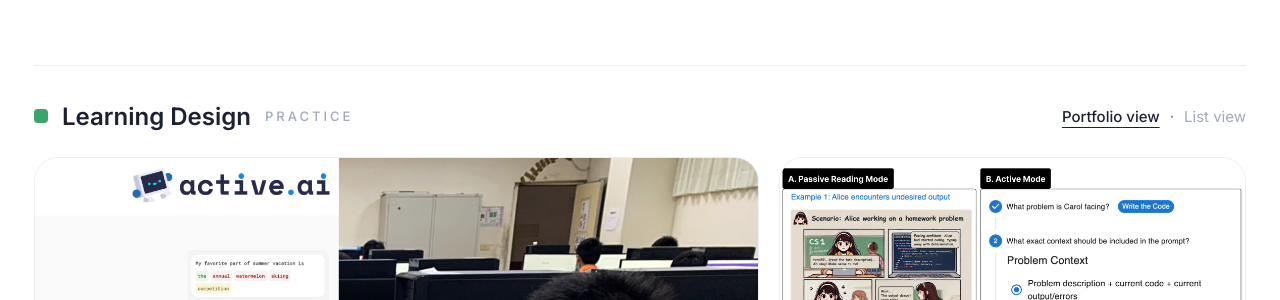
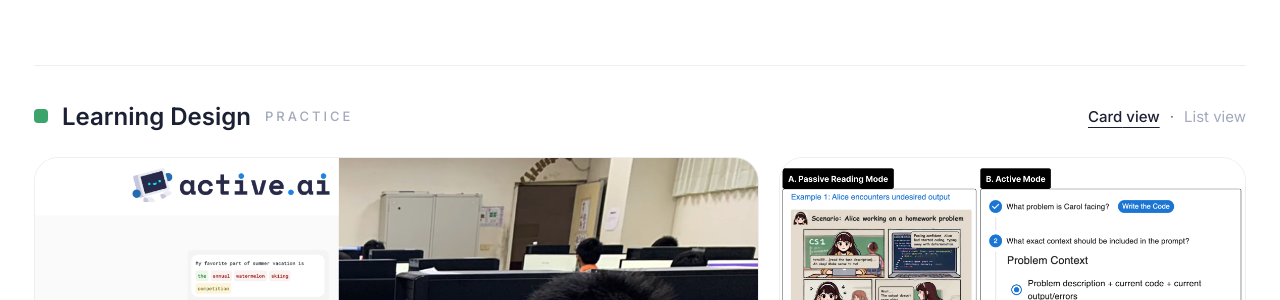
Before and after one commit to ruiwei-xiao/ruiwei-xiao.github.io, a Jekyll site: the page built from index.html, in a window 1280 px wide and 900 px high, scrolled down 2428 px. Shown: the part 153-453 px from the top of the window. Built offline with Jekyll 4.4.1, drawn with Linux system fonts in a browser that asks for light colours.

Commit message:
Rename Portfolio view to Card view
Co-Authored-By: Claude Opus 5.5 <noreply@anthropic.com>

```diff
--- a/assets/css/style.css
+++ b/assets/css/style.css
@@ -452,7 +452,7 @@ footer { text-align: center; color: var(--faint); font-size: 13px; padding: 72px
   .thumb { width: 64px; height: 64px; border-radius: 14px; }
   .metrics b { font-size: 18px; }
   .sec-h small { display: none; }
-  .pub-tabs .tab-x { display: none; }   /* 手机上 tab 只留 Portfolio / List，省掉 view */
+  .pub-tabs .tab-x { display: none; }   /* 手机上 tab 只留 Card / List，省掉 view */
   #publications .sec-h { flex-wrap: wrap; row-gap: 6px; }
   #publications .pub-legend { order: 3; flex-basis: 100%; padding-left: 28px; }
   .list { padding: 4px 18px; }
--- a/index.html
+++ b/index.html
@@ -119,11 +119,11 @@ title: Ruiwei Xiao
 <section class="panel green" id="learning-design">
   <div class="sec-h"><span class="dot"></span><h3>Learning Design</h3><small>Practice</small>
     <span class="right pub-tabs" role="tablist">
-      <button type="button" role="tab" class="on" aria-selected="true" aria-controls="ld-bento" data-tab="bento">Portfolio<span class="tab-x"> view</span></button><span aria-hidden="true">·</span><button type="button" role="tab" aria-selected="false" aria-controls="ld-list" data-tab="list">List<span class="tab-x"> view</span></button>
+      <button type="button" role="tab" class="on" aria-selected="true" aria-controls="ld-bento" data-tab="bento">Card<span class="tab-x"> view</span></button><span aria-hidden="true">·</span><button type="button" role="tab" aria-selected="false" aria-controls="ld-list" data-tab="list">List<span class="tab-x"> view</span></button>
     </span>
   </div>
 
-  <!-- Portfolio view（默认）：Bento 作品集，第一个受众是大卡（截图 + 数字），其余在右侧叠放 -->
+  <!-- Card view（默认）：Bento 作品集，第一个受众是大卡（截图 + 数字），其余在右侧叠放 -->
   <div class="bento" id="ld-bento" role="tabpanel">
     {% for a in practice.audiences %}
     <div class="bento-tile{% if forloop.first %} bento-main{% endif %}">
```
